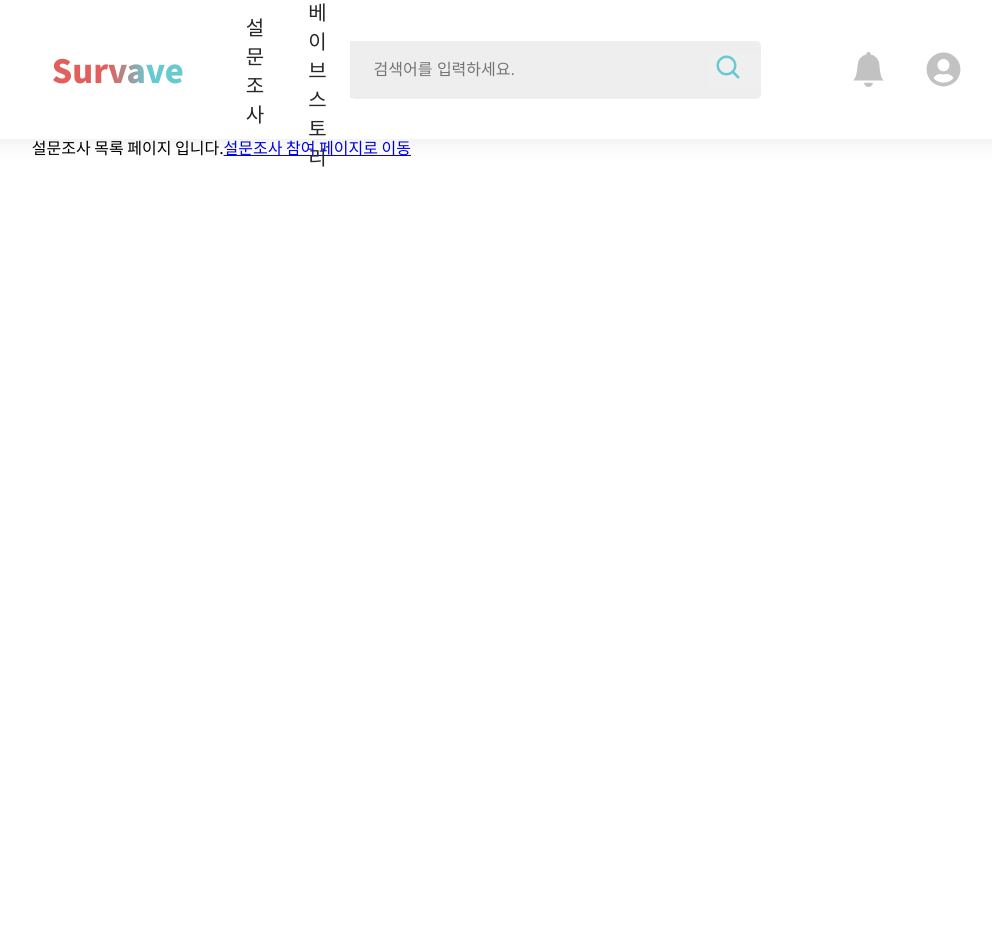
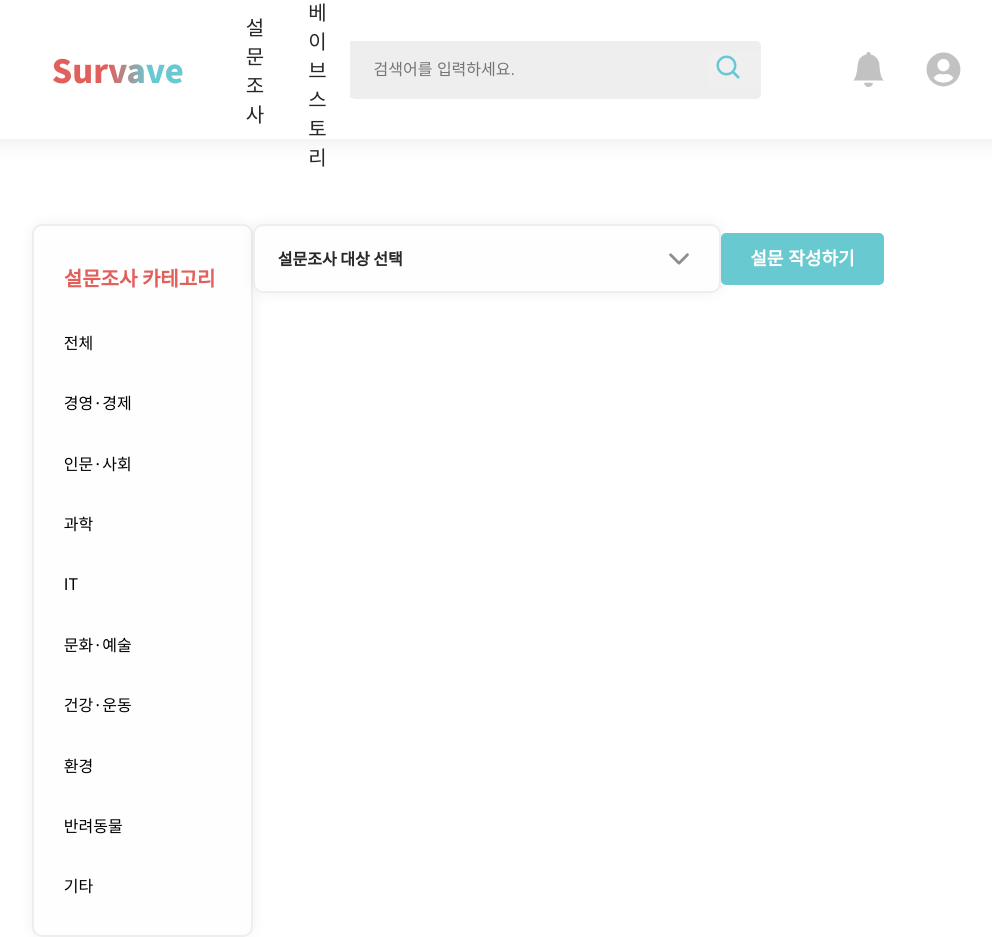
Before and after one commit to UMC-MMM/Client, a React (Create React App) app in the folder mmm_client/: page /surveyList in a window 1280 px wide. Shown: the whole page, without its empty margins (182-1174 px from the left). Before the commit the page ends 800 px from the top, so only its background shows below. Built offline with nearby package versions, Linux system fonts and the light colour scheme.

Commit message:
설문조사 목록 페이지 - 설문조사 카테고리 선택 메뉴, 설문조사 대상 선택하는 Box, 설문 작성하기 버튼 완성

```diff
--- a/mmm_client/src/app.css
+++ b/mmm_client/src/app.css
@@ -1096,6 +1096,119 @@
 .surveyList {
   width: 66.6%;
   margin: 0 auto;
+  padding-top: 85px;
+  display: flex;
+  justify-content: space-between;
+}
+
+/* .surveyListLeft {
+   margin-right: 54px;
+} */
+
+.surveyListRight {
+  width: 78.82%;
+}
+
+.surveyListSelectBox {
+  height: 65px;
+  width: 67.69%;
+  border-radius: 10px;
+  background: #fefefe;
+  border: 2px solid #eeeeee;
+  box-shadow: 0px 0px 15px rgba(0, 0, 0, 0.06);
+  border-radius: 10px;
+
+  padding-left: 23px;
+  padding-right: 25px;
+
+  display: flex;
+  justify-content: space-between;
+  align-items: center;
+
+  cursor: pointer;
+}
+
+.surveyListSelectBoxTitle {
+  font-style: normal;
+  font-weight: 700;
+  font-size: 16px;
+  line-height: 65px;
+  color: #282828;
+}
+
+.surveyListRightTop {
+  display: flex;
+  justify-content: space-between;
+  align-items: center;
+}
+
+.surveyWriteBnt {
+  height: 52px;
+  width: 168px;
+  border-radius: 5px;
+  background: #68c9d1;
+  border-radius: 5px;
+  text-align: center;
+
+  font-size: 18px;
+  font-weight: 700;
+  line-height: 26px;
+  letter-spacing: 0em;
+  color: #ffffff;
+  border: none;
+
+  cursor: pointer;
+}
+
+/* 설문조사 카테고리 CategoryListContainer */
+.categoryListContainer {
+  display: flex;
+  flex-direction: column;
+
+  height: 709px;
+  width: 217px;
+  left: 320px;
+  border-radius: 10px;
+  background: #fefefe;
+  border: 2px solid #eeeeee;
+  box-shadow: 0px 0px 15px rgba(0, 0, 0, 0.06);
+  justify-content: space-evenly;
+  /* align-items: center; */
+}
+
+.categoryListContainerTitle {
+  width: 152px;
+  height: 30px;
+
+  font-style: normal;
+  font-weight: 700;
+  font-size: 20px;
+  line-height: 29px;
+
+  color: #e1605c;
+
+  padding-left: 30px;
+  padding-right: 35px;
+}
+
+.categoryListItems {
+  font-style: normal;
+  font-weight: 400;
+  font-size: 16px;
+  line-height: 23px;
+  padding-left: 30px;
+  cursor: pointer;
+}
+
+.categoryListItemsCircle {
+  display: inline;
+  background: #e1605c;
+
+  height: 24px;
+  width: 24px;
+  left: -12px;
+  top: 14px;
+  border-radius: 0px;
 }
 
 /* 푸터 */
--- a/mmm_client/src/components/categoryListContainer.jsx
+++ b/mmm_client/src/components/categoryListContainer.jsx
@@ -1,9 +1,19 @@
 import React from "react";
 
-const CategoryListContainer = (props) => {
+const CategoryListContainer = () => {
   return (
     <div className="categoryListContainer">
       <div className="categoryListContainerTitle">설문조사 카테고리</div>
+      <div className="categoryListItems">전체</div>
+      <div className="categoryListItems">경영·경제</div>
+      <div className="categoryListItems">인문·사회</div>
+      <div className="categoryListItems">과학</div>
+      <div className="categoryListItems">IT</div>
+      <div className="categoryListItems">문화·예술</div>
+      <div className="categoryListItems">건강·운동</div>
+      <div className="categoryListItems">환경</div>
+      <div className="categoryListItems">반려동물</div>
+      <div className="categoryListItems">기타</div>
     </div>
   );
 };
--- a/mmm_client/src/pages/surveyList.jsx
+++ b/mmm_client/src/pages/surveyList.jsx
@@ -1,14 +1,27 @@
 import React from "react";
 import Navbar from "../components/navbar";
-import { Link } from "react-router-dom";
+// import { Link } from "react-router-dom";
+import CategoryListContainer from "../components/categoryListContainer";
+import { IoIosArrowDown } from "react-icons/io";
 
 const SurveyList = () => {
   return (
     <>
       <Navbar />
       <div className="surveyList">
-        설문조사 목록 페이지 입니다.
-        <Link to="/surveyJoin">설문조사 참여 페이지로 이동</Link>
+        <div className="surveyListLeft">
+          <CategoryListContainer />
+        </div>
+        <div className="surveyListRight">
+          <div className="surveyListRightTop">
+            <div className="surveyListSelectBox">
+              <div className="surveyListSelectBoxTitle">설문조사 대상 선택</div>
+              <IoIosArrowDown size="30px" color="#8E8E8E" />
+              {/* <div className="surveySelectBoxDown">설문조사 대상 선택</div> */}
+            </div>
+            <button className="surveyWriteBnt">설문 작성하기</button>
+          </div>
+        </div>
       </div>
     </>
   );
```
